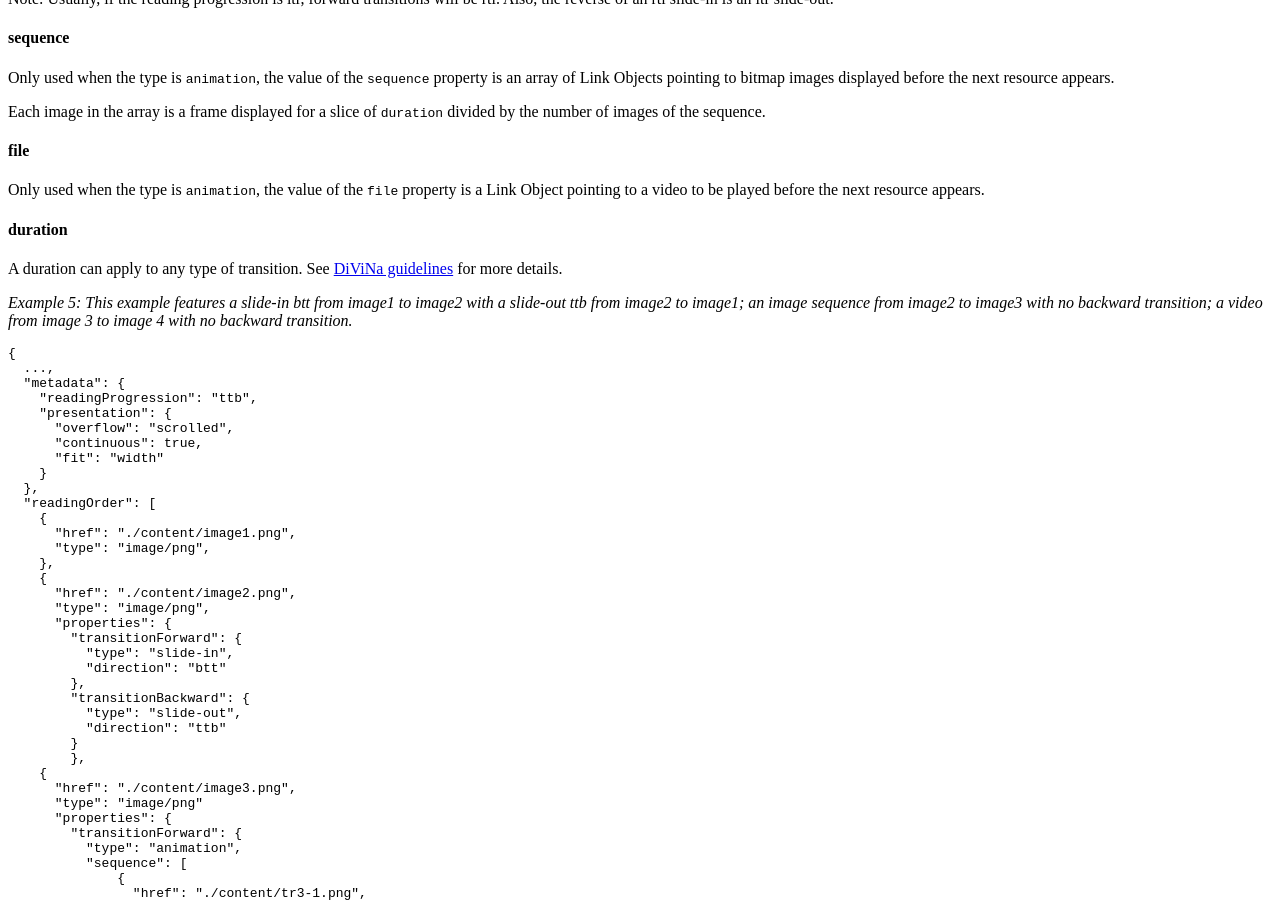
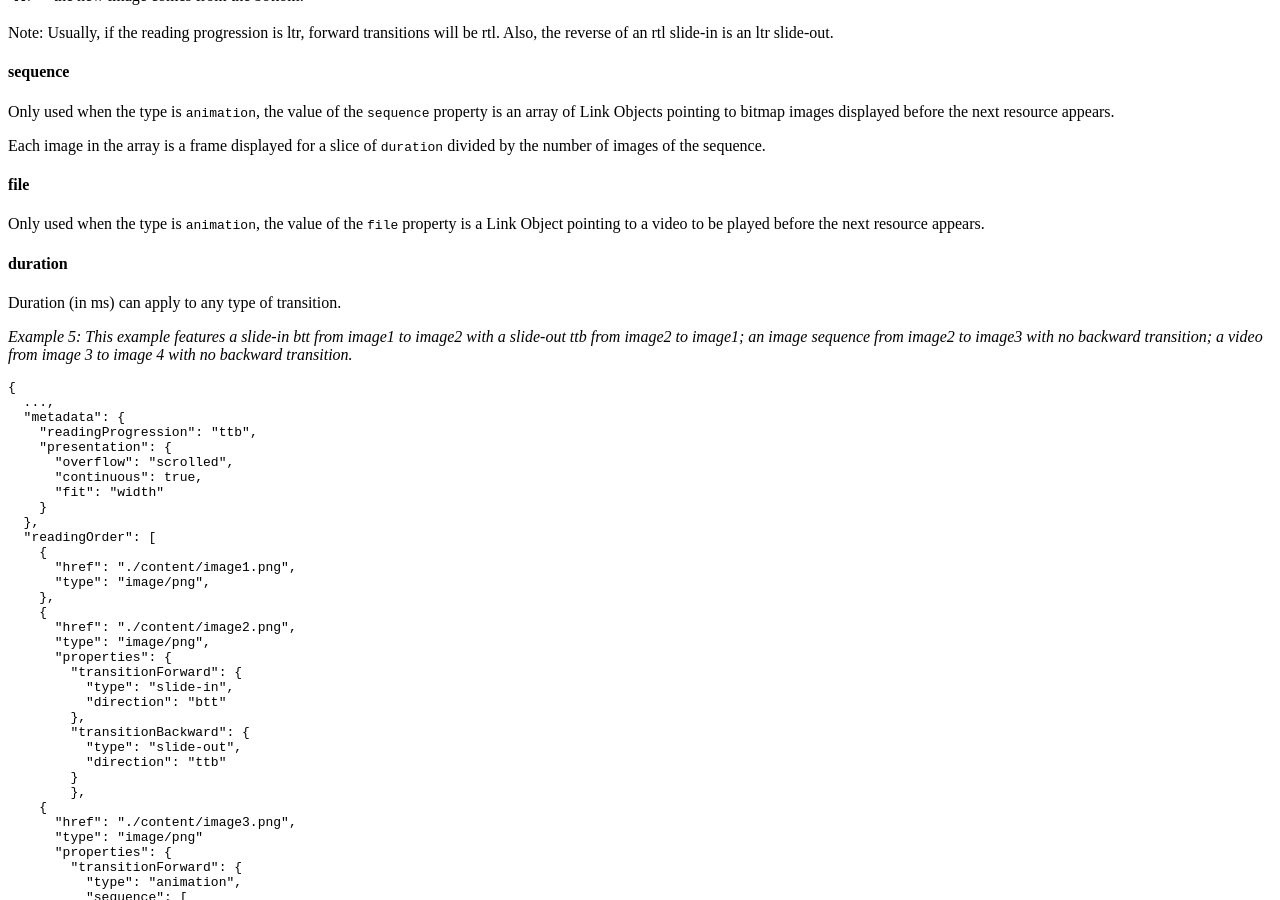
Before and after one commit to readium/webpub-manifest, a Jekyll site: the page built from extensions/divina.md, in a window 1280 px wide and 900 px high, scrolled down 3970 px. Built offline with Jekyll 4.4.1, drawn with Linux system fonts in a browser that asks for light colours; our own code applies the rules of GitHub Pages for plain Markdown files; comment, search, counter and statistics services are not loaded; some of the changed text lies outside the part shown.

Commit message:
Move link to guidelines to the introduction

```diff
--- a/extensions/divina.md
+++ b/extensions/divina.md
@@ -241,7 +243,7 @@
 
 #### duration
 
-A duration can apply to any type of transition. See [DiViNa guidelines](../guidelines/divina-guidelines.md) for more details.
+Duration (in ms) can apply to any type of transition.
 
 
 *Example 5: This example features a slide-in btt from image1 to image2 with a slide-out ttb from image2 to image1; an image sequence from image2 to image3 with no backward transition; a video from image 3 to image 4 with no backward transition.*
```
Also changed, not shown: other parts of extensions/divina.md (+2 -0 lines).
